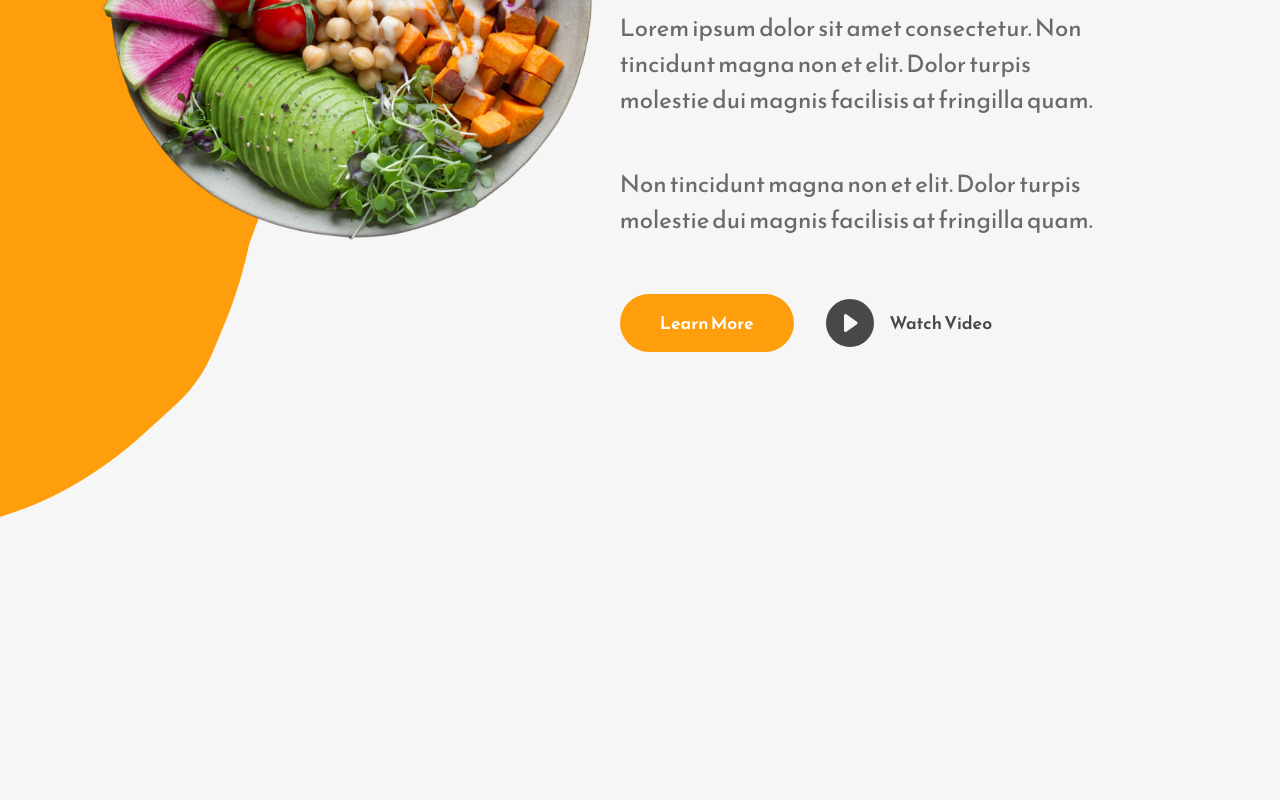
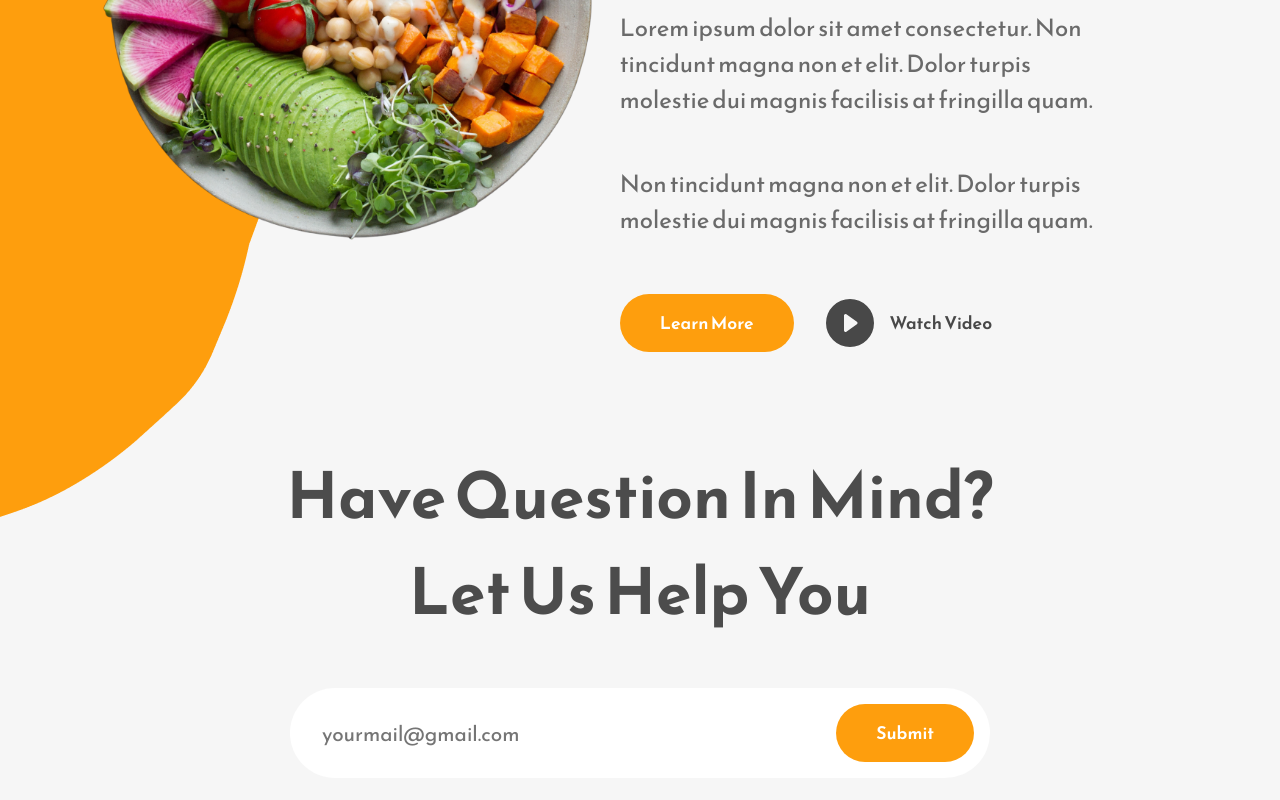
Before and after one commit to Shiza-Batool/SPM-Project, a React (Create React App) app: page / in a window 1280 px wide. Shown: the part 1354-2154 px from the top of the page. Before the commit the page ends 1895 px from the top, so only its background shows below. Built offline with nearby package versions, Linux system fonts and the light colour scheme.

Commit message:
Contact Section

```diff
--- a/src/App.js
+++ b/src/App.js
@@ -1,11 +1,14 @@
 import "./App.css";
 import Home from "./Components/Home"
 import About from "./Components/About"
+import Contact from "./Components/Contact"
+
 function App() {
   return (
     <div className="App">
       <Home />
       <About />
+      <Contact />
     </div>
   );
 }
--- /dev/null
+++ b/src/Components/Contact.js
@@ -0,0 +1,16 @@
+import React from "react";
+
+const Contact = () => {
+  return (
+    <div className="contact-page-wrapper">
+      <h1 className="primary-heading">Have Question In Mind?</h1>
+      <h1 className="primary-heading">Let Us Help You</h1>
+      <div className="contact-form-container">
+        <input type="text" placeholder="yourmail@gmail.com" />
+        <button className="secondary-button">Submit</button>
+      </div>
+    </div>
+  );
+};
+
+export default Contact;
```
